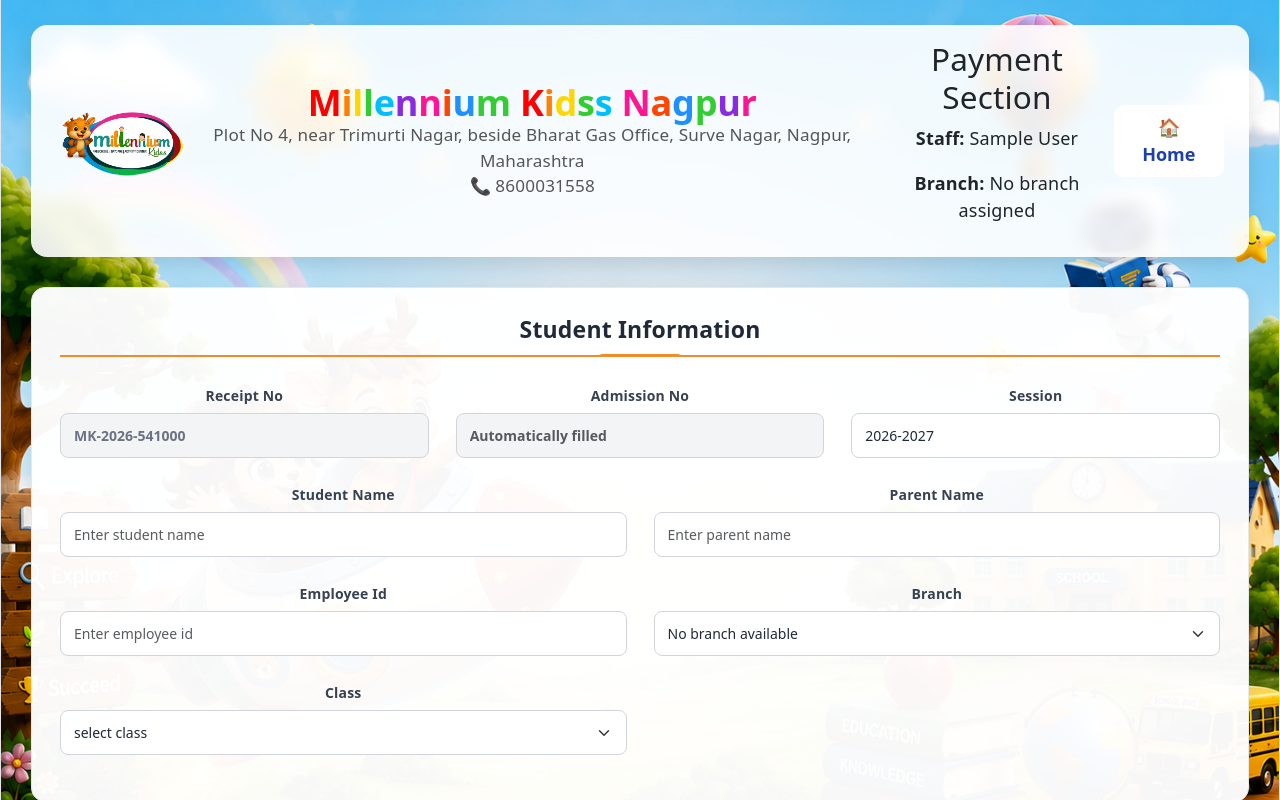
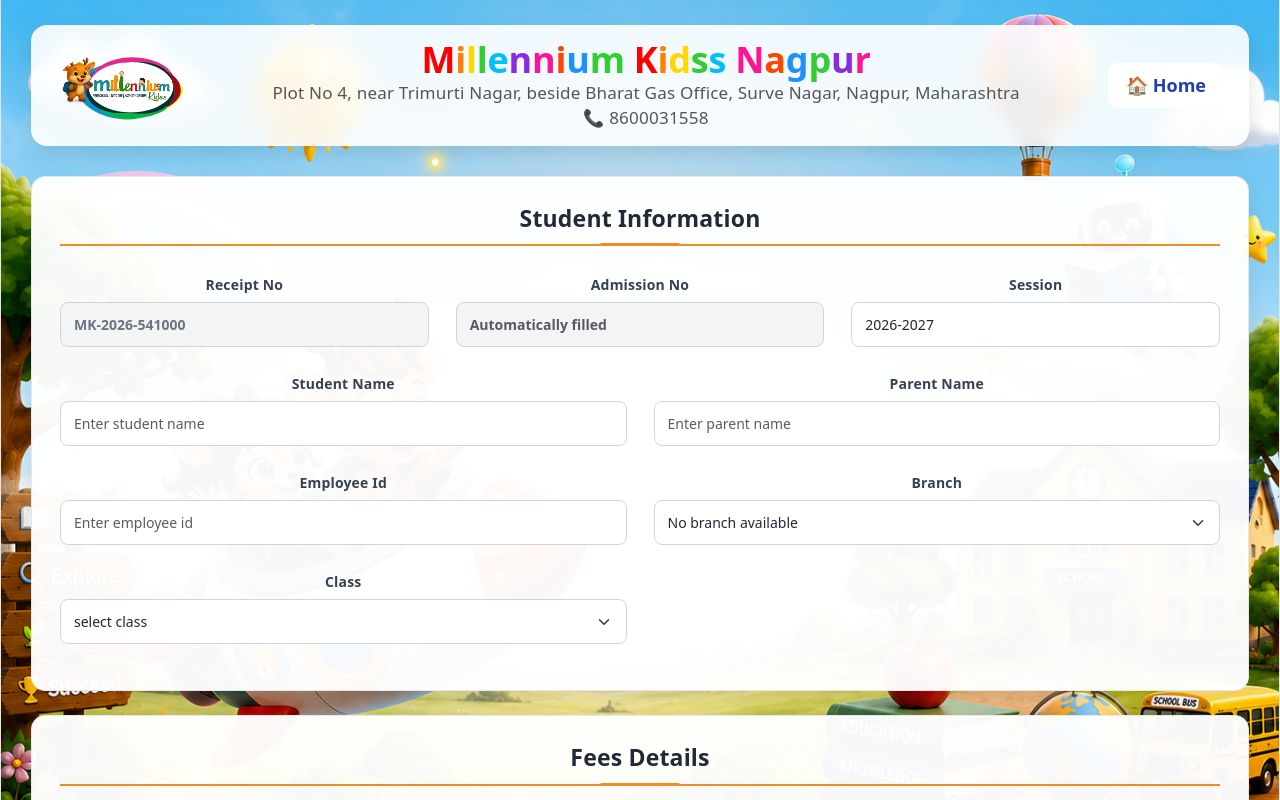
Before and after one commit to gaikwadApeksha/FeeManegement, a React (Vite) app: page /staff/payments in a window 1280 px wide. Shown: the top 800 px of the page. Built offline with nearby package versions, Linux system fonts and the light colour scheme; sample sign-in values are in the browser's storage.

Commit message:
commit name

```diff
--- a/src/pages/dashBoard.jsx
+++ b/src/pages/dashBoard.jsx
@@ -5,8 +5,9 @@
   const [students, setStudents] = useState([]);
   const [payments, setPayments] = useState([]);
   const [daycareStudents, setDaycareStudents] = useState([]);
-
   const [loading, setLoading] = useState(true);
+  const adminUser = JSON.parse(localStorage.getItem("adminUser") || "{}");
+  const displayName = adminUser.username || adminUser.name || "Admin";
 
   // ===============================
   // LOAD DASHBOARD DATA
@@ -111,7 +112,7 @@
       ========================= */}
 
       <div className="mb-4">
-        <h3 className="fw-bold">Welcome, Admin 👋</h3>
+        <h3 className="fw-bold">Welcome, {displayName} 👋</h3>
 
         <p className="text-muted">Millennium Kidss Fee Management System.</p>
       </div>
--- a/src/pages/dayCare.jsx
+++ b/src/pages/dayCare.jsx
@@ -62,7 +62,7 @@
   // =====================================================
   const loadPayments = async () => {
     try {
-      const response = await fetch(`${API_URL}/api/payments`);
+      const response = await fetch(`${API_URL}/payments`);
 
       if (!response.ok) {
         throw new Error(`Server returned ${response.status}`);
--- a/src/pages/feePayment.jsx
+++ b/src/pages/feePayment.jsx
@@ -1126,6 +1126,7 @@
                 <option>Nandanvan</option>
                 <option>Manewada</option>
                 <option>Medical</option>
+                <option>Mihan</option>
               </select>
             </div>
 
--- a/src/pages/staffDashboard.jsx
+++ b/src/pages/staffDashboard.jsx
@@ -2,6 +2,9 @@
 import { useNavigate } from "react-router-dom";
 
 function StaffDashboard() {
+  const adminUser = JSON.parse(localStorage.getItem("adminUser") || "{}");
+  const displayName = adminUser.username || adminUser.name || "Admin";
+
   const navigate = useNavigate();
 
   const handleLogout = () => {
@@ -94,7 +97,7 @@
         <div className="container-fluid">
           {/* Welcome */}
           <div className="mb-4">
-            <h3 className="fw-bold">Welcome, Staff 👋</h3>
+            <h3 className="fw-bold">Welcome, {displayName} 👋</h3>
 
             <p className="text-muted">
               Manage students, payments and daycare admissions.
--- a/src/pages/staffDaycare.jsx
+++ b/src/pages/staffDaycare.jsx
@@ -4,6 +4,9 @@
 import "./staffDaycare.css";
 
 function staffStudents() {
+  const adminUser = JSON.parse(localStorage.getItem("adminUser") || "{}");
+  const displayName = adminUser.username || adminUser.name || "Admin";
+
   const API_URL = import.meta.env.VITE_API_URL;
   // =====================================================
   // STAFF LOGIN INFORMATION
@@ -308,7 +311,7 @@
         <div className="daycare-title-box">
           <h2 className="fw-bold mb-1">Daycare section</h2>
 
-          <p className="text-muted mb-0"> Staff</p>
+          <p className="text-muted mb-0">Hello, {displayName}!</p>
         </div>
 
         <button
@@ -409,7 +412,6 @@
                     value={formData.employeeId}
                     onChange={handleChange}
                     placeholder="Enter employee ID"
-                    required
                   />
                 </div>
 
--- a/src/pages/staffLogin.jsx
+++ b/src/pages/staffLogin.jsx
@@ -3,7 +3,6 @@
 import axios from "axios";
 
 function staffLogin() {
-
   const API_URL = import.meta.env.VITE_API_URL;
   const navigate = useNavigate();
 
@@ -15,13 +14,10 @@
     e.preventDefault();
     setError("");
     try {
-      const response = await axios.post(
-        `${API_URL}/api/users/login`,
-        {
-          username,
-          password,
-        },
-      );
+      const response = await axios.post(`${API_URL}/api/users/login`, {
+        username,
+        password,
+      });
       console.log("LOGIN RESPONSE:", response.data);
 
       if (response.data) {
@@ -34,7 +30,6 @@
 
       setError("Invalid staff username or password");
     }
-
   };
 
   return (
@@ -120,7 +115,7 @@
             marginBottom: "28px",
           }}
         >
-          Staff Login
+          Center head Login
         </h3>
 
         <form onSubmit={handleLogin}>
--- a/src/pages/staffPaymentPage.jsx
+++ b/src/pages/staffPaymentPage.jsx
@@ -69,26 +69,6 @@
     loadStudents(); //changes
   }, []);
 
-  //**************load payment ******************** */
-  // const loadPayments = async () => {
-  //   try {
-  //     // const [studentResponse, daycareResponse] = await Promise.all([
-  //     //   axios.get("http://localhost:8080/api/students/all"),
-  //     //   axios.get("http://localhost:8080/api/daycare/all"),
-  //     // ]);
-  //     const response = await axios.get("http://localhost:8080/payments");
-  //     console.log("Payments from backend:", response.data);
-
-  //     setPayments(response.data || []);
-
-  //     console.log("Payments from backend");
-  //     console.log(response.data);
-
-  //     setPayments(response.data);
-  //   } catch (error) {
-  //     console.log(error);
-  //   }
-  // };
 
   const generateReceiptNo = () => {
     return (
@@ -600,17 +580,6 @@
           </p>
         </div>
 
-        <div className="staff-info">
-          <h3>Payment Section</h3>
-          <p>
-            <strong>Staff:</strong> {staffName}
-          </p>
-          <p>
-            <strong>Branch:</strong>{" "}
-            {branchNames.join(", ") || "No branch assigned"}
-          </p>
-        </div>
-
         <button
           onClick={() => navigate("/staffdashboard")}
           style={{
--- a/src/pages/staffStudent.jsx
+++ b/src/pages/staffStudent.jsx
@@ -5,6 +5,9 @@
 
 function StaffStudents() {
   const API_URL = import.meta.env.VITE_API_URL;
+  const adminUser = JSON.parse(localStorage.getItem("adminUser") || "{}");
+  const displayName = adminUser.username || adminUser.name || "Admin";
+
   // =====================================================
   // STAFF LOGIN INFORMATION
   // =====================================================
@@ -265,7 +268,7 @@
         <div className="title-box">
           <h2 className="fw-bold mb-1">Students section</h2>
 
-          <p className="text-muted mb-0">{staffName} | Staff</p>
+          <p className="text-muted mb-0"> Hello, {displayName}!</p>
         </div>
 
         <button
```
